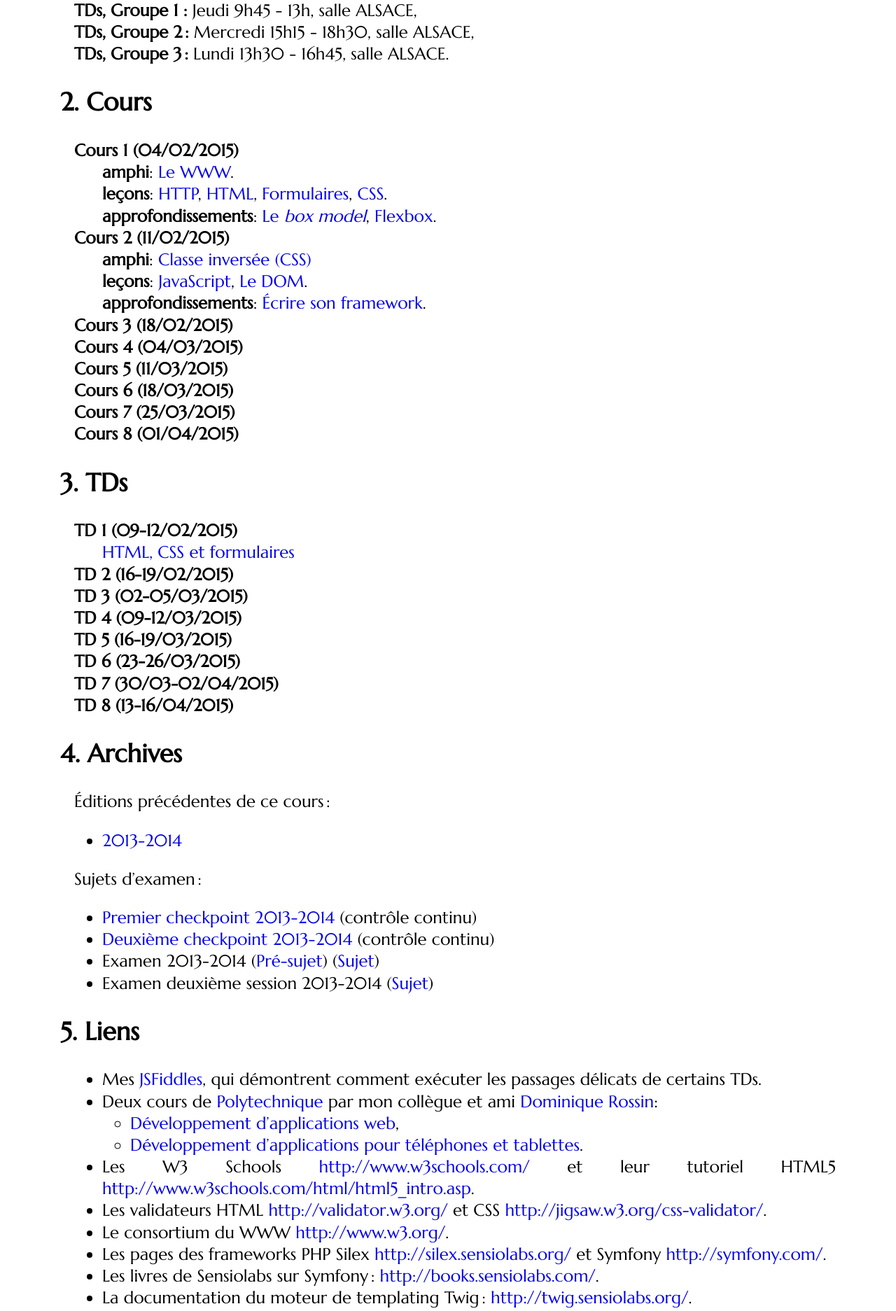
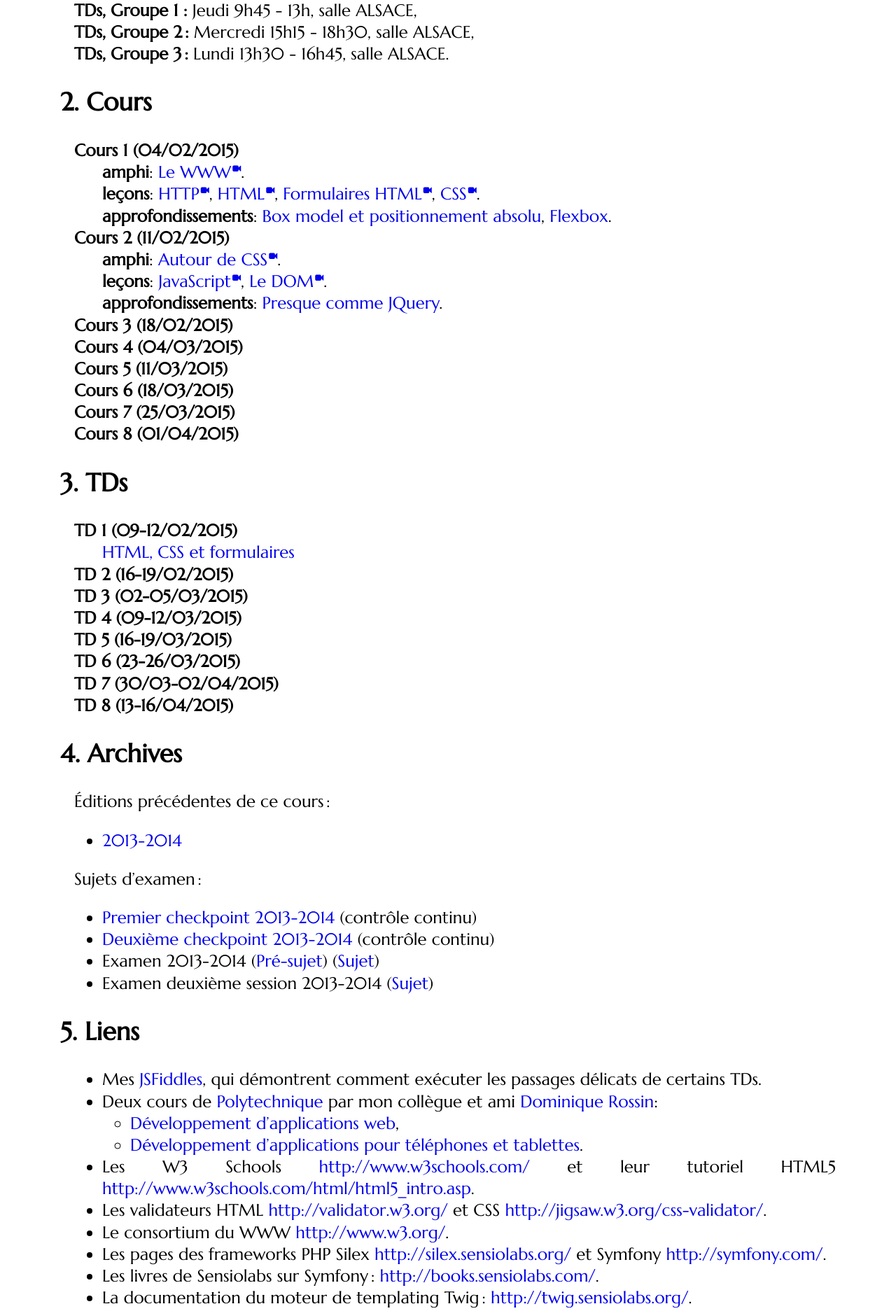
Before and after one commit to defeo/aws, a Jekyll site: the page built from index.md, in a window 1280 px wide. Shown: the part 345-2218 px from the top of the page at 70% size. Built offline with Jekyll 4.4.1, drawn with Linux system fonts in a browser that asks for light colours; nearby versions of some CDN libraries; some web fonts are replaced.

Commit message:
Improved video widget and internal linking, adapted to narrow screens
- Added exteranl Font Awesome dependency.
- Added link.html snippet for rich deep linking.
- Menu does not overlap with forkme ribbon anymore.

```diff
--- /dev/null
+++ b/_includes/link.html
@@ -0,0 +1 @@
+{% for p in site.pages %}{% if p.path == include.href %}<a href="{{ site.baseurl }}{{ p.url }}">{{ p.title }}</a>{% if p.video %}<a href="{{ site.baseurl }}{{ p.url }}#video-popup"><i class="fa fa-video-camera"></i></a>{% endif %}{% endif %}{% endfor %}
--- a/_layouts/main.html
+++ b/_layouts/main.html
@@ -37,6 +37,8 @@
     <link class="slideshow-css" rel="stylesheet" href="{{ site.baseurl }}/css/video-popup.css">
     {% endif %}
 
+    <link rel="stylesheet" href="//maxcdn.bootstrapcdn.com/font-awesome/4.3.0/css/font-awesome.min.css">
+
     <link rel="stylesheet" href="{{ site.baseurl }}/css/main.css">
     {% for s in page.styles %}
     <link rel="stylesheet" href="{{ s }}"/>
@@ -63,11 +65,10 @@
       </li>
       {% endif %}
       {% if page.video %}
-      <li><a href="javascript:(function() {$('#video-popup').classList.toggle('hidden')})()">Video</a></li>
-      <div id="video-popup" class="hidden">
+      <li><a href="#video-popup">Video</a></li>
+      <div id="video-popup">
 	<div>
-	<a href="javascript:(function() {$('#video-popup').classList.toggle('hidden')})()"
-	   class="close">–</a>
+	<a href="#" class="close"><i class="fa fa-close"></i></a>
 	<video controls preload="metadata">
 	  <source src="{{ page.video.url }}#t={{ page.video.start }}{% if page.video.end %},{{ page.video.end }}{% endif %}">
 	</video>
--- a/css/main.scss
+++ b/css/main.scss
@@ -65,6 +65,7 @@ dt {
 }
 ul.menu {
     list-style-type: none;
+    margin-right: 150px;
 
     li {
 	display: inline-block;
@@ -135,6 +136,18 @@ blockquote.cite {
     > p:last-of-type:after { content: close-quote; }
 }
 
+// Video link icons
+a .fa-video-camera {
+    font-size: 50%;
+    vertical-align: super;
+    margin-left: 2px;
+
+    &:hover {
+	color: blue;
+	text-shadow: 2px 2px 4px #555;
+    }
+}
+
 /* Print */
 @media print {
     .dont-print { display: none }
--- a/css/video-popup.scss
+++ b/css/video-popup.scss
@@ -4,19 +4,19 @@
 * { resize: none; } /* Chrome fix */
 
 #video-popup {
+    display: none;
     position: fixed;
     width: 100%;
     height: 100vh;
     top: 0;
     left: 0;
     pointer-events: none;
-    display: flex;
     justify-content: center;
     align-items: center;
     outline-offset: -5px;
 
-    &.hidden {
-	display: none
+    &:target {
+	display: flex;
     }
 
     &>div {
@@ -42,11 +42,10 @@
 
 	.close {
 	    font-family: courier;
-	    font-weight: bold;
 	    color: red;
 	    position: absolute;
 	    height: 0;
-	    right: 1ex;
+	    right: 0.2ex;
 	    top: 0;
 	    cursor: pointer;
 
--- a/index.md
+++ b/index.md
@@ -17,14 +17,14 @@ title: AWS – Applications web et sécurité
 ## Cours
 
 Cours 1 (04/02/2015)
-: **amphi**: [Le WWW](classes/class1).
-: **leçons**: [HTTP](lessons/HTTP), [HTML](lessons/HTML), [Formulaires](lessons/forms), [CSS](lessons/CSS).
-: **approfondissements**: [Le *box model*](lessons/boxmodel), [Flexbox](lessons/flexbox).
+: **amphi**: {% include link.html href="classes/class1.md" %}.
+: **leçons**: {% include link.html href="lessons/HTTP.md" %}, {% include link.html href="lessons/HTML.md" %}, {% include link.html href="lessons/forms.md" %}, {% include link.html href="lessons/CSS.md" %}.
+: **approfondissements**: {% include link.html href="lessons/boxmodel.md" %}, {% include link.html href="lessons/flexbox.md" %}.
 
 Cours 2 (11/02/2015)
-: **amphi**: [Classe inversée (CSS)](classes/class2)
-: **leçons**: [JavaScript](lessons/javascript), [Le DOM](lessons/dom).
-: **approfondissements**: [Écrire son framework](lessons/polyfill).
+: **amphi**: {% include link.html href="classes/class2.md" %}.
+: **leçons**: {% include link.html href="lessons/javascript.md" %}, {% include link.html href="lessons/dom.md" %}.
+: **approfondissements**: {% include link.html href="lessons/polyfill.md" %}.
 
 Cours 3 (18/02/2015)
 :
```
Also changed, not shown: other parts of index.md (+1 -1 lines).
